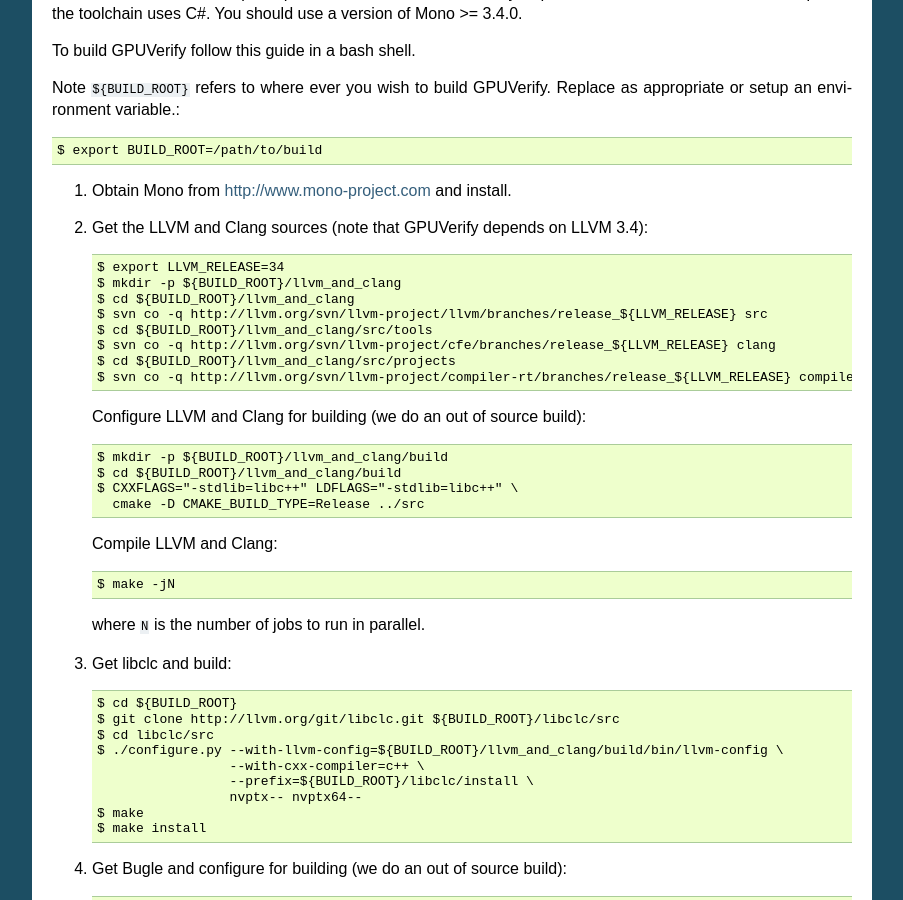
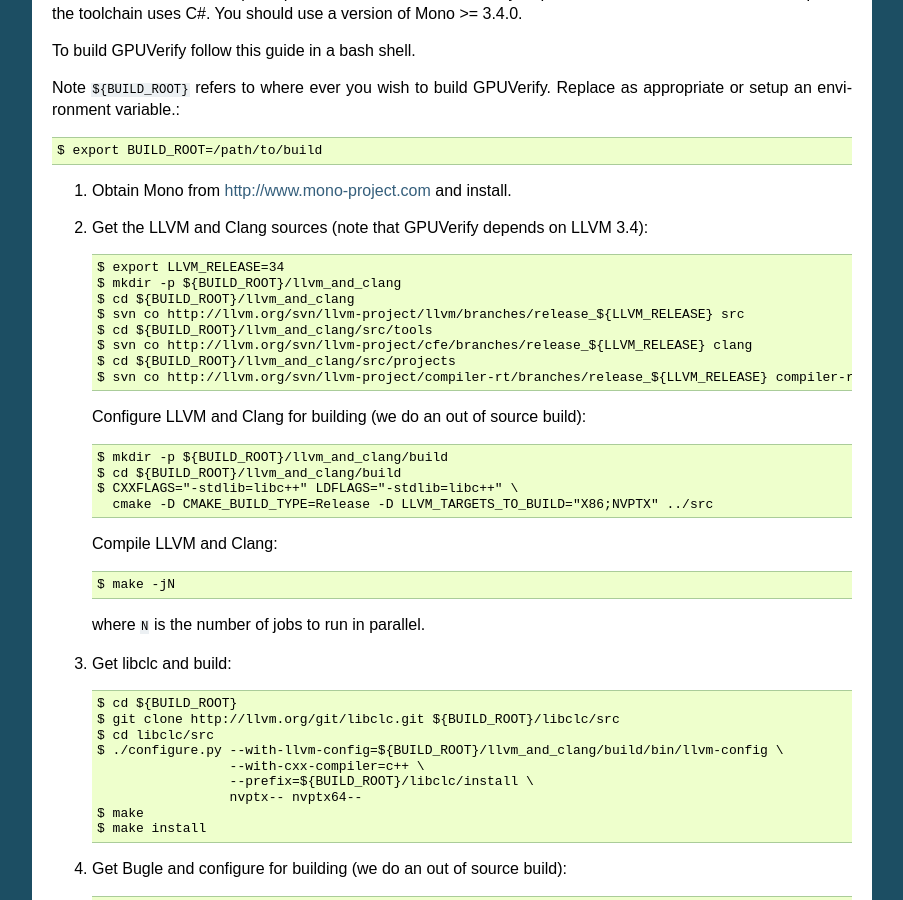
Before and after one commit to mc-imperial/gpuverify, a Sphinx documentation site: the page built from Documentation/developer_guide.rst, in a window 1280 px wide and 900 px high, scrolled down 4396 px. Shown: the whole window, without its empty margins (198-1101 px from the left). Built offline with Sphinx 7.4.7, drawn with Linux system fonts in a browser that asks for light colours; formulas are drawn with MathJax 3; some of the changed text lies outside the part shown.

Commit message:
Don't build all kinds of useless llvm targets

```diff
--- a/Documentation/developer_guide.rst
+++ b/Documentation/developer_guide.rst
@@ -68,17 +68,17 @@
      $ export LLVM_RELEASE=34
      $ mkdir -p ${BUILD_ROOT}/llvm_and_clang
      $ cd ${BUILD_ROOT}/llvm_and_clang
-     $ svn co -q http://llvm.org/svn/llvm-project/llvm/branches/release_${LLVM_RELEASE} src
+     $ svn co http://llvm.org/svn/llvm-project/llvm/branches/release_${LLVM_RELEASE} src
      $ cd ${BUILD_ROOT}/llvm_and_clang/src/tools
-     $ svn co -q http://llvm.org/svn/llvm-project/cfe/branches/release_${LLVM_RELEASE} clang
+     $ svn co http://llvm.org/svn/llvm-project/cfe/branches/release_${LLVM_RELEASE} clang
      $ cd ${BUILD_ROOT}/llvm_and_clang/src/projects
-     $ svn co -q http://llvm.org/svn/llvm-project/compiler-rt/branches/release_${LLVM_RELEASE} compiler-rt
+     $ svn co http://llvm.org/svn/llvm-project/compiler-rt/branches/release_${LLVM_RELEASE} compiler-rt
 
    Configure LLVM and Clang for building (we do an out of source build)::
 
      $ mkdir -p ${BUILD_ROOT}/llvm_and_clang/build
      $ cd ${BUILD_ROOT}/llvm_and_clang/build
-     $ cmake -D CMAKE_BUILD_TYPE=Release ../src
+     $ cmake -D CMAKE_BUILD_TYPE=Release -D LLVM_TARGETS_TO_BUILD="X86;NVPTX" ../src
 
    Note if you have python3 installed you may need to specifiy ``-D
    PYTHON_EXECUTABLE=/usr/bin/python2.7`` to CMake.  If you would like to have
@@ -274,18 +274,18 @@
      $ export LLVM_RELEASE=34
      $ mkdir -p ${BUILD_ROOT}/llvm_and_clang
      $ cd ${BUILD_ROOT}/llvm_and_clang
-     $ svn co -q http://llvm.org/svn/llvm-project/llvm/branches/release_${LLVM_RELEASE} src
+     $ svn co http://llvm.org/svn/llvm-project/llvm/branches/release_${LLVM_RELEASE} src
      $ cd ${BUILD_ROOT}/llvm_and_clang/src/tools
-     $ svn co -q http://llvm.org/svn/llvm-project/cfe/branches/release_${LLVM_RELEASE} clang
+     $ svn co http://llvm.org/svn/llvm-project/cfe/branches/release_${LLVM_RELEASE} clang
      $ cd ${BUILD_ROOT}/llvm_and_clang/src/projects
-     $ svn co -q http://llvm.org/svn/llvm-project/compiler-rt/branches/release_${LLVM_RELEASE} compiler-rt
+     $ svn co http://llvm.org/svn/llvm-project/compiler-rt/branches/release_${LLVM_RELEASE} compiler-rt
 
    Configure LLVM and Clang for building (we do an out of source build)::
 
      $ mkdir -p ${BUILD_ROOT}/llvm_and_clang/build
      $ cd ${BUILD_ROOT}/llvm_and_clang/build
      $ CXXFLAGS="-stdlib=libc++" LDFLAGS="-stdlib=libc++" \
-       cmake -D CMAKE_BUILD_TYPE=Release ../src
+       cmake -D CMAKE_BUILD_TYPE=Release -D LLVM_TARGETS_TO_BUILD="X86;NVPTX" ../src
 
    Compile  LLVM and Clang::
 
```
